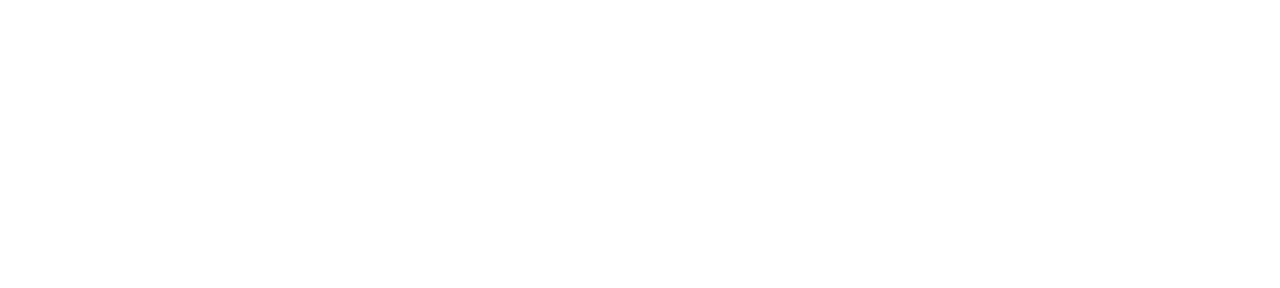
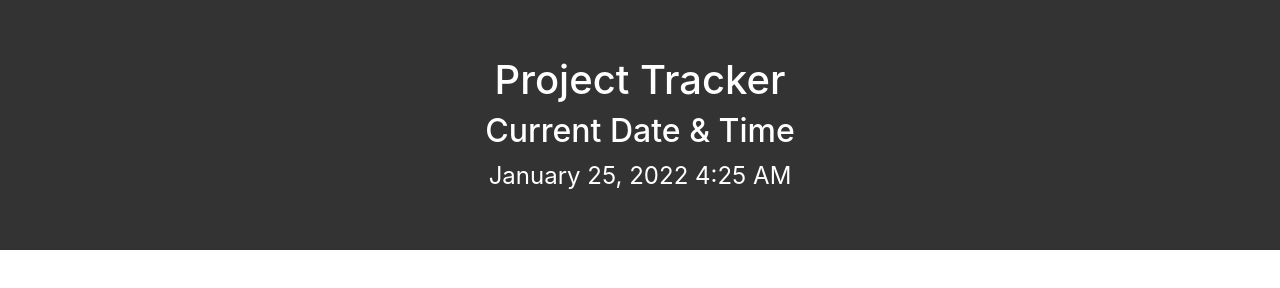
Before and after one commit to n-r-martin/project-tracker-app, a plain HTML site: page index.html in a window 1280 px wide. Drawn offline with nearby package versions, Linux system fonts and the light colour scheme.

Commit message:
adding hero header and moment js

```diff
--- a/assets/css/styles.css
+++ b/assets/css/styles.css
@@ -1,3 +1,31 @@
+/* apply a natural box layout model to all elements, but allowing components to change */
+html, * {
+  box-sizing: border-box;
+  scroll-behavior: smooth;
+}
+
+*, *:before, *:after {
+  box-sizing: inherit;
+  margin: 0;
+  padding: 0;
+}
+
 body {
   font-size: 1.5em;
 }
+
+header#hero-header {
+  height: 250px;
+  width: 100%;
+  background-color: #333;
+  color: #fff;
+  position: relative;
+}
+
+div#header-content {
+  position: absolute;
+  top: 50%;
+  left: 50%;
+  transform: translate(-50%, -50%);
+  text-align: center;
+}
--- a/assets/js/script.js
+++ b/assets/js/script.js
@@ -0,0 +1,8 @@
+/////// VARIABLES ///////
+const dateTimeElement = $('#date-time');
+
+/////// HERO-HEADER ///////
+
+// Populating current date & time in header
+let currentDateTime = moment();
+dateTimeElement.text(currentDateTime.format('LLL'));
--- a/index.html
+++ b/index.html
@@ -8,9 +8,21 @@
 
     <link rel="stylesheet" href="https://cdn.jsdelivr.net/npm/bootstrap@4.6.1/dist/css/bootstrap.min.css" integrity="sha384-zCbKRCUGaJDkqS1kPbPd7TveP5iyJE0EjAuZQTgFLD2ylzuqKfdKlfG/eSrtxUkn" crossorigin="anonymous">
     <link rel="stylesheet" href="assets/css/styles.css">
+
+    <script type="text/javascript" src="https://cdnjs.cloudflare.com/ajax/libs/moment.js/2.27.0/moment.min.js"></script>
 </head>
 <body>
     <!-- Hero/Header Nick -->
+    <header id='hero-header'>
+        <div id='header-content'>
+            <h1>Project Tracker</h1>
+
+            <div id='date-time-container'>
+                <h2>Current Date &amp; Time</h2>
+                <span id="date-time"></span>
+            </div>
+        </div>
+    </header>
 
 
 
```
